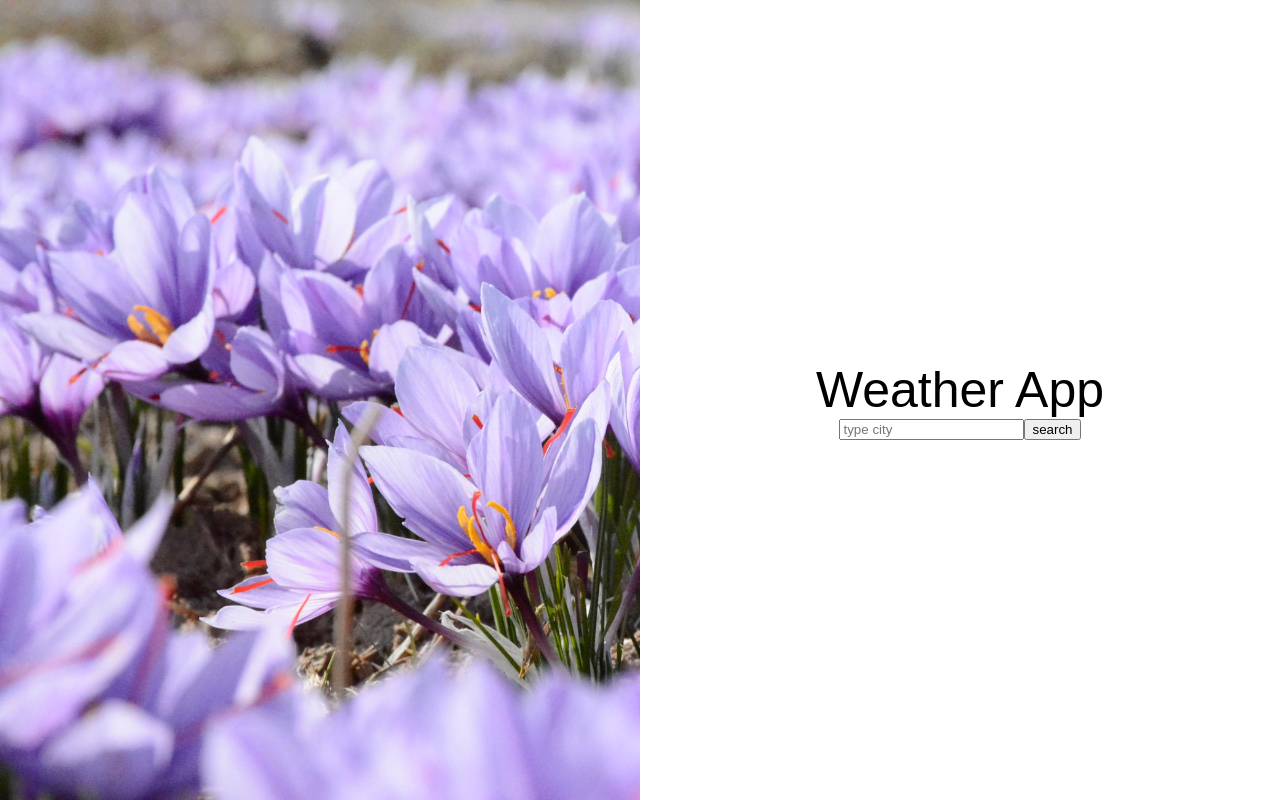
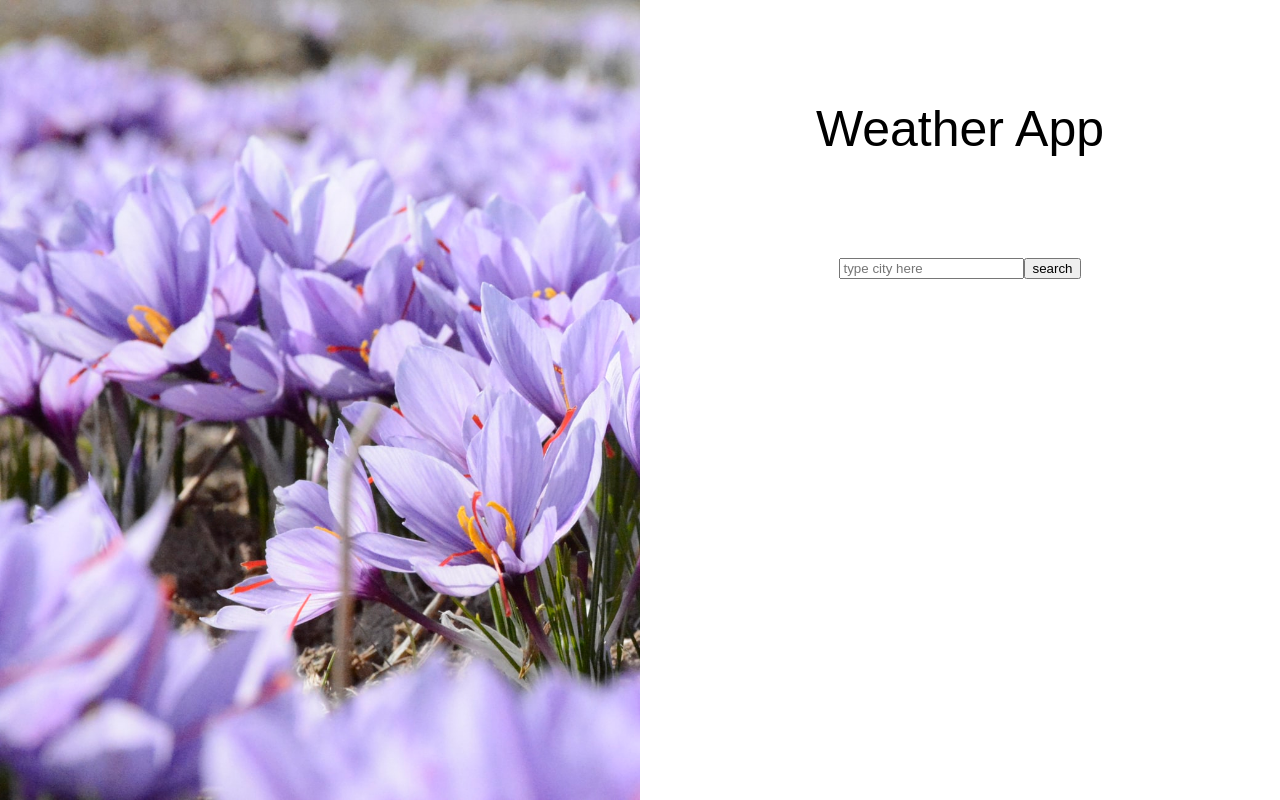
Before and after one commit to karolina-michalak/weather-app, a React (Create React App) app: page / in a window 1280 px wide. Built offline with nearby package versions, Linux system fonts and the light colour scheme.

Commit message:
create Form.module.css

```diff
--- a/src/components/Form.js
+++ b/src/components/Form.js
@@ -1,9 +1,11 @@
 import React from 'react';
+import styles from '../modules/Form.module.css';
+
 
 const Form = props => {
     return (
         <form onSubmit={props.submit}>
-            <input type="text" placeholder="type city" value={props.value} onChange={props.change}/>
+            <input type="text" placeholder="type city here" value={props.value} onChange={props.change}/>
             <button>search</button>
         </form>
     )
--- a/src/modules/App.module.css
+++ b/src/modules/App.module.css
@@ -23,12 +23,13 @@ body{
 .form{
     display: flex;
     flex: 50%;
-    justify-content: center;
     align-items: center;
     height: 100vh;
     flex-direction: column;
 }
 
 .h1{
-    font-size: 50px
+    font-size: 50px;
+    margin-top: 100px;
+    margin-bottom: 100px
 }
```
Also changed, not shown: src/modules/Form.module.css (added).
